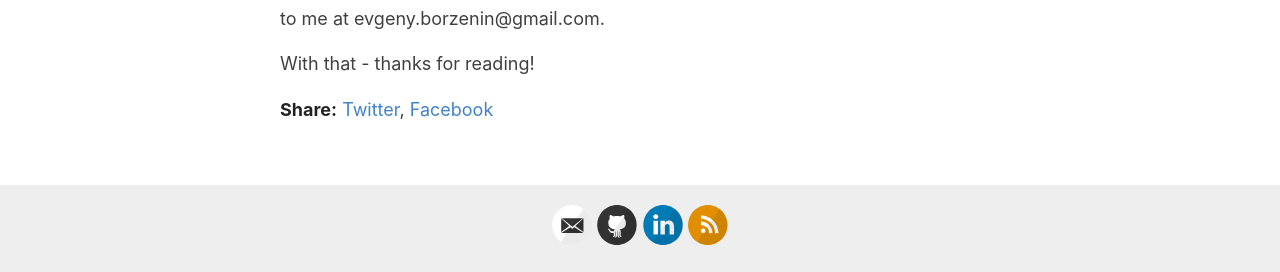
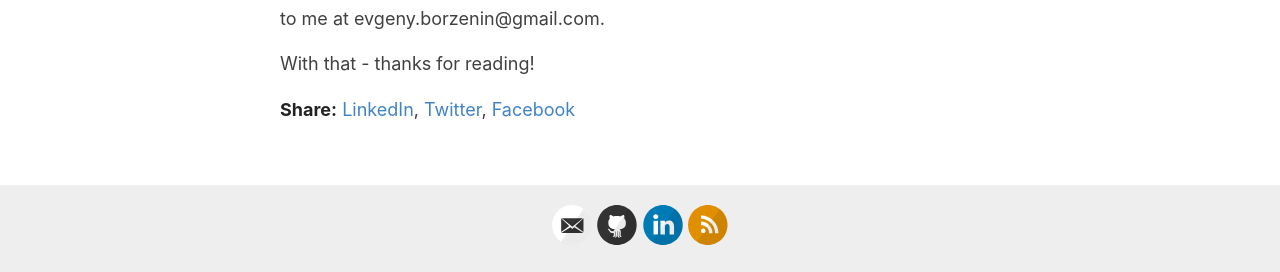
Before and after one commit to evgenyb/evgenyb.github.io, a Jekyll site: the page built from _posts/2020-04-22-iac-ws1-labs.md, in a window 1280 px wide. Shown: the part 840-1112 px from the top of the page. Built offline with Jekyll 4.4.1, drawn with Linux system fonts in a browser that asks for light colours.

Commit message:
Add share to linnkedin link

```diff
--- a/_layouts/post.html
+++ b/_layouts/post.html
@@ -28,7 +28,7 @@
   </div>
 
   <div>
-    <p><span class="share-box">Share:</span> <a href="http://twitter.com/share?text={{ page.title }}&url={{site.url}}{{page.url}}" target="_blank">Twitter</a>, <a href="https://www.facebook.com/sharer.php?u={{site.url}}{{page.url}}" target="_blank">Facebook</a></p>
+    <p><span class="share-box">Share:</span> <a href="https://www.linkedin.com/shareArticle?mini=true&url={{site.url}}{{page.url}}&title={{ page.title }}" target="_blank">LinkedIn</a>, <a href="http://twitter.com/share?text={{ page.title }}&url={{site.url}}{{page.url}}" target="_blank">Twitter</a>, <a href="https://www.facebook.com/sharer.php?u={{site.url}}{{page.url}}" target="_blank">Facebook</a></p>
   </div>
 
   <!--<div class="date">
```
